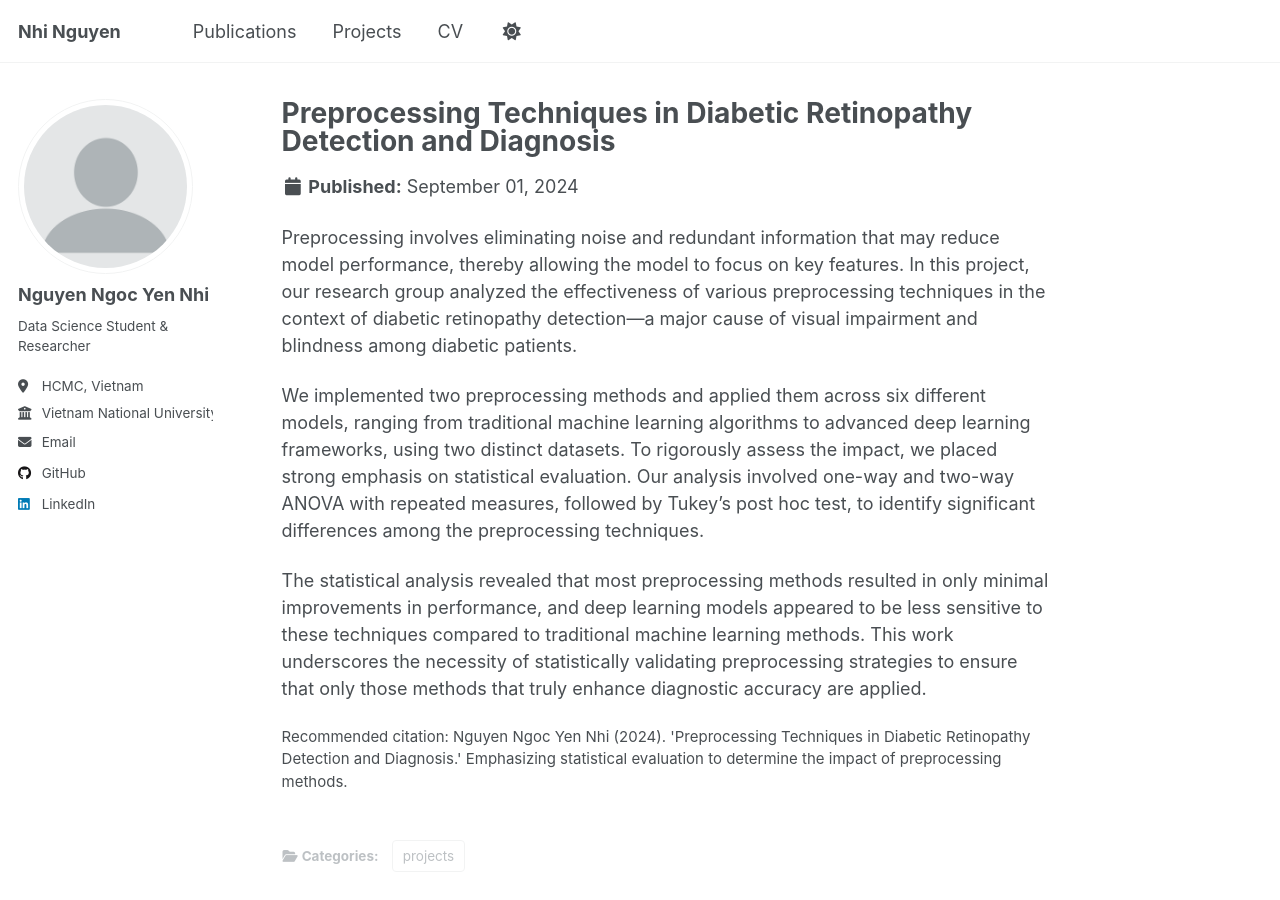
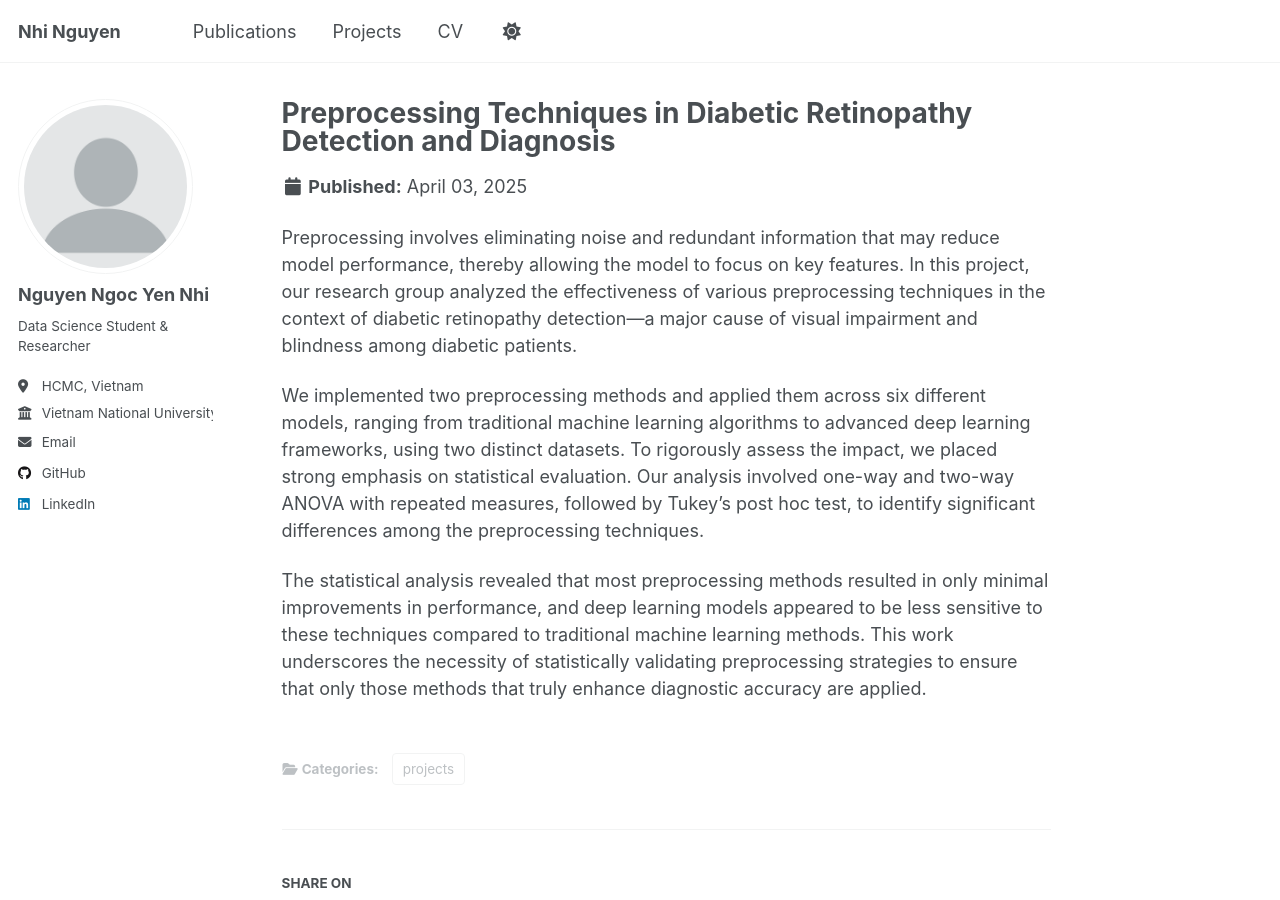
Before and after one commit to dalietnguyen342/dalietnguyen342.github.io, a Jekyll site: the page built from _portfolio/proj5.md, in a window 1280 px wide and 900 px high. Built offline with Jekyll 4.4.1, drawn with Linux system fonts in a browser that asks for light colours.

Commit message:
Update proj5.md

```diff
--- a/_portfolio/proj5.md
+++ b/_portfolio/proj5.md
@@ -2,13 +2,10 @@
 title: "Preprocessing Techniques in Diabetic Retinopathy Detection and Diagnosis"
 collection: portfolio
 category: projects
-permalink: /project/2024-09-01-preprocessing-diab-retinopathy
 excerpt: >
   A comprehensive study on the impact of preprocessing techniques in diabetic retinopathy detection, with an emphasis on statistical analysis to evaluate their effectiveness.
-date: 2024-09-01
-technologies: "Machine Learning, Deep Learning, Image Processing, Statistical Analysis"
+<b>Technologies: "Machine Learning, Deep Learning, Image Processing, Statistical Analysis (ANOVA test - one and two way, Tukey’s post hoc test) </b>"
 projecturl: "https://github.com/NhiNguyen34/dpreprocessing-diabetic-retinopathy"
-citation: "Nguyen Ngoc Yen Nhi (2024). 'Preprocessing Techniques in Diabetic Retinopathy Detection and Diagnosis.' Emphasizing statistical evaluation to determine the impact of preprocessing methods."
 ---
 Preprocessing involves eliminating noise and redundant information that may reduce model performance, thereby allowing the model to focus on key features. In this project, our research group analyzed the effectiveness of various preprocessing techniques in the context of diabetic retinopathy detection—a major cause of visual impairment and blindness among diabetic patients.
 
```
